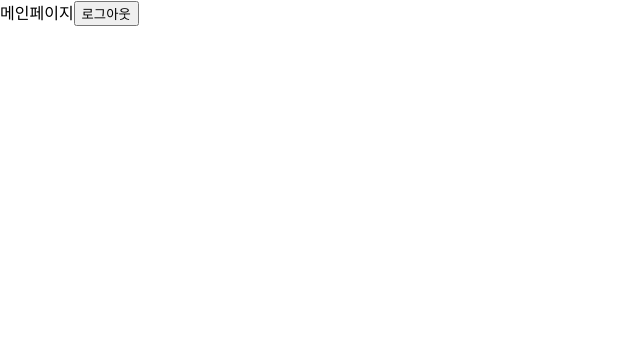
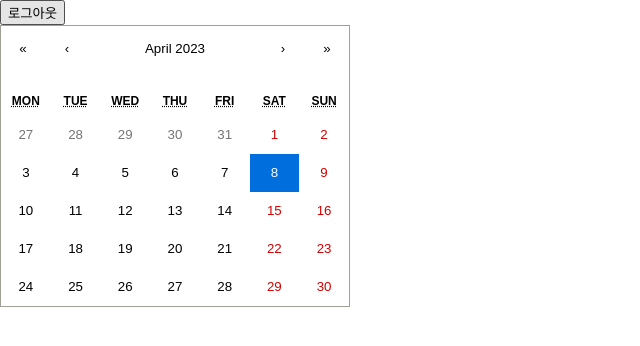
Before and after one commit to djLee77/body-diary, a React (Create React App) app: page / in a window 1280 px wide. Shown: the top 346 px of the page, without its empty margins (0-640 px from the left). Built offline with nearby package versions, Linux system fonts and the light colour scheme; sample sign-in values are in the browser's storage.

Commit message:
다이어리, 캘린더 페이지 시작

```diff
--- a/package.json
+++ b/package.json
@@ -11,6 +11,7 @@
     "@testing-library/user-event": "^13.5.0",
     "http-proxy-middleware": "^2.0.6",
     "react": "^18.2.0",
+    "react-calendar": "^4.2.1",
     "react-dom": "^18.2.0",
     "react-router-dom": "^6.10.0",
     "react-scripts": "5.0.1",
--- a/src/App.js
+++ b/src/App.js
@@ -1,5 +1,6 @@
 import './App.css';
-import Layout from "./components/Layout";
+import Calendar from "./components/CalendarComponent"
+import Diary from "./components/DiaryPage"
 import Login from "./components/Login"
 import { BrowserRouter, Routes, Route} from 'react-router-dom'
 
@@ -7,8 +8,9 @@ function App() {
   return (
     <BrowserRouter>
       <Routes>
-        <Route path={"/"} element={<Layout/>}></Route>
+        <Route path={"/"} element={<Calendar/>}></Route>
         <Route path={"/login"} element={<Login/>}></Route>
+        <Route path="/diary/:date" element={<Diary/>}></Route>
       </Routes>
     </BrowserRouter>
   );
--- /dev/null
+++ b/src/components/CalendarComponent.css
@@ -0,0 +1,3 @@
+.react-calendar {
+    font-size: 18px;
+}
--- /dev/null
+++ b/src/components/CalendarComponent.js
@@ -0,0 +1,49 @@
+import React, { useState } from "react";
+import Calendar from "react-calendar";
+import "react-calendar/dist/Calendar.css";
+import { useNavigate } from "react-router-dom";
+import { useEffect } from "react";
+
+const CalendarComponent = () => {
+  useEffect(
+    () => {
+      if (localStorage.getItem("isLogin") !== "true") {
+        navigate("/login");
+      }
+    }
+    // 페이지 호출 후 처음 한번만 호출될 수 있도록 [] 추가
+  );
+
+  const [value, setValue] = useState(new Date());
+  const navigate = useNavigate();
+
+  const onClickLogout = () => {
+    localStorage.setItem("isLogin", "false");
+    navigate("/login");
+  };
+
+  const onChange = (nextValue) => {
+    setValue(nextValue);
+    const dateString = toLocalDateString(nextValue);
+    navigate(`/diary/${dateString}`);
+  };
+
+  return (
+    <div>
+      <button onClick={onClickLogout}>로그아웃</button>
+      <Calendar onChange={onChange} value={value} />
+    </div>
+  );
+};
+
+//------------------날짜 설정 함수---------------------------------------//
+function toLocalDateString(date) {                                      //
+                                                                        //
+  const year = date.getFullYear();                                      //
+  const month = String(date.getMonth() + 1).padStart(2, "0");           //
+  const day = String(date.getDate()).padStart(2, "0");                  //
+                                                                        //
+  return `${year}-${month}-${day}`;                                     //
+}                                                                       //
+export default CalendarComponent;                                       //
+//------------------------------------------------------------------------
--- /dev/null
+++ b/src/components/DiaryPage.js
@@ -0,0 +1,18 @@
+import React from 'react';
+import { useParams } from 'react-router-dom';
+// import EntryList from './EntryList';
+// import AddEntryForm from './AddEntryForm';
+
+const DiaryPage = () => {
+  const { date } = useParams();
+
+  return (
+    <div>
+      <h2>{date}의 웨이트 트레이닝 기록</h2>
+      {/* <EntryList date={date} />
+      <AddEntryForm /> */}
+    </div>
+  );
+};
+
+export default DiaryPage;
```
Also changed, not shown: 2 other files (tests, documents, lock files or other folders).
